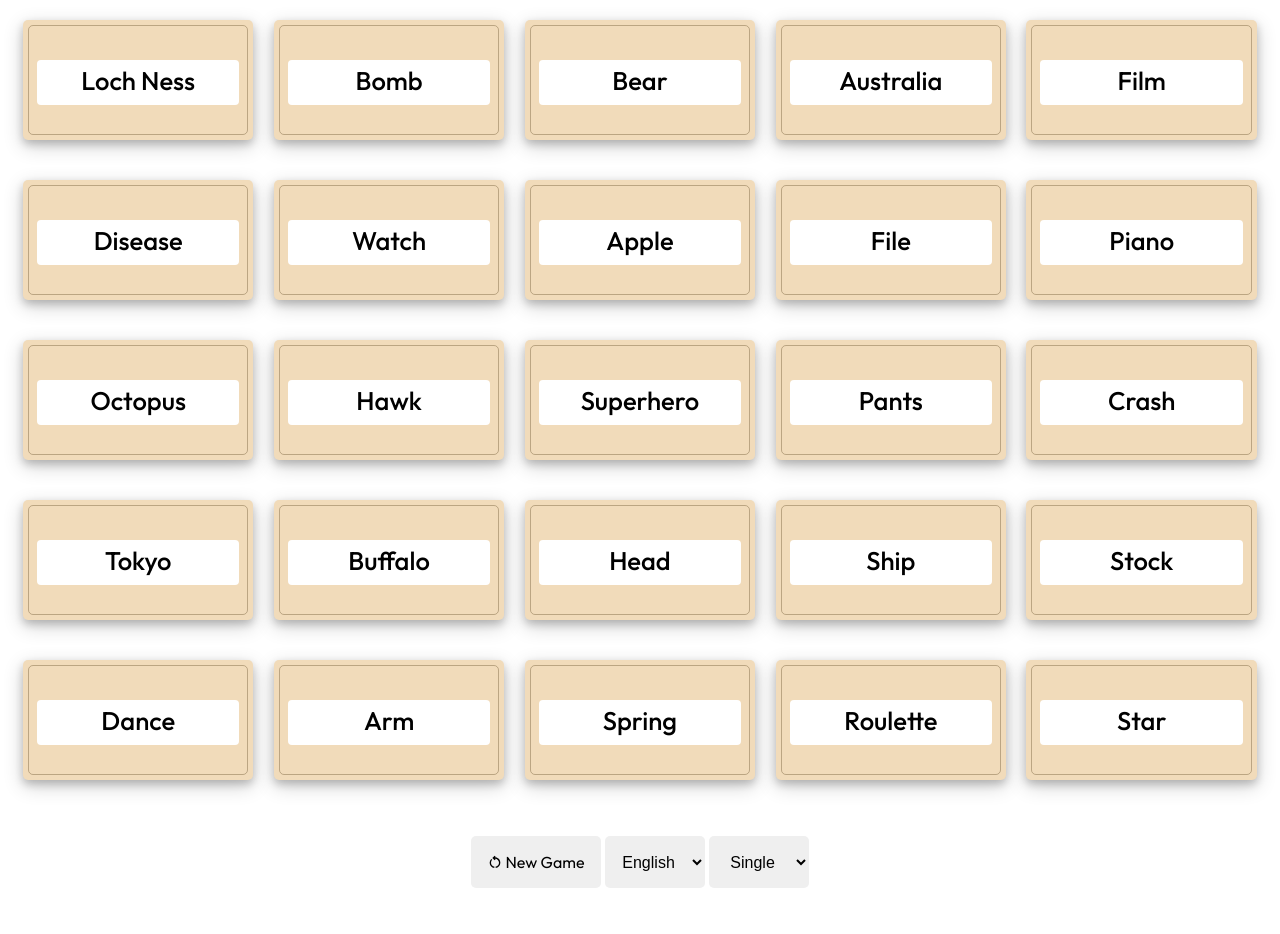
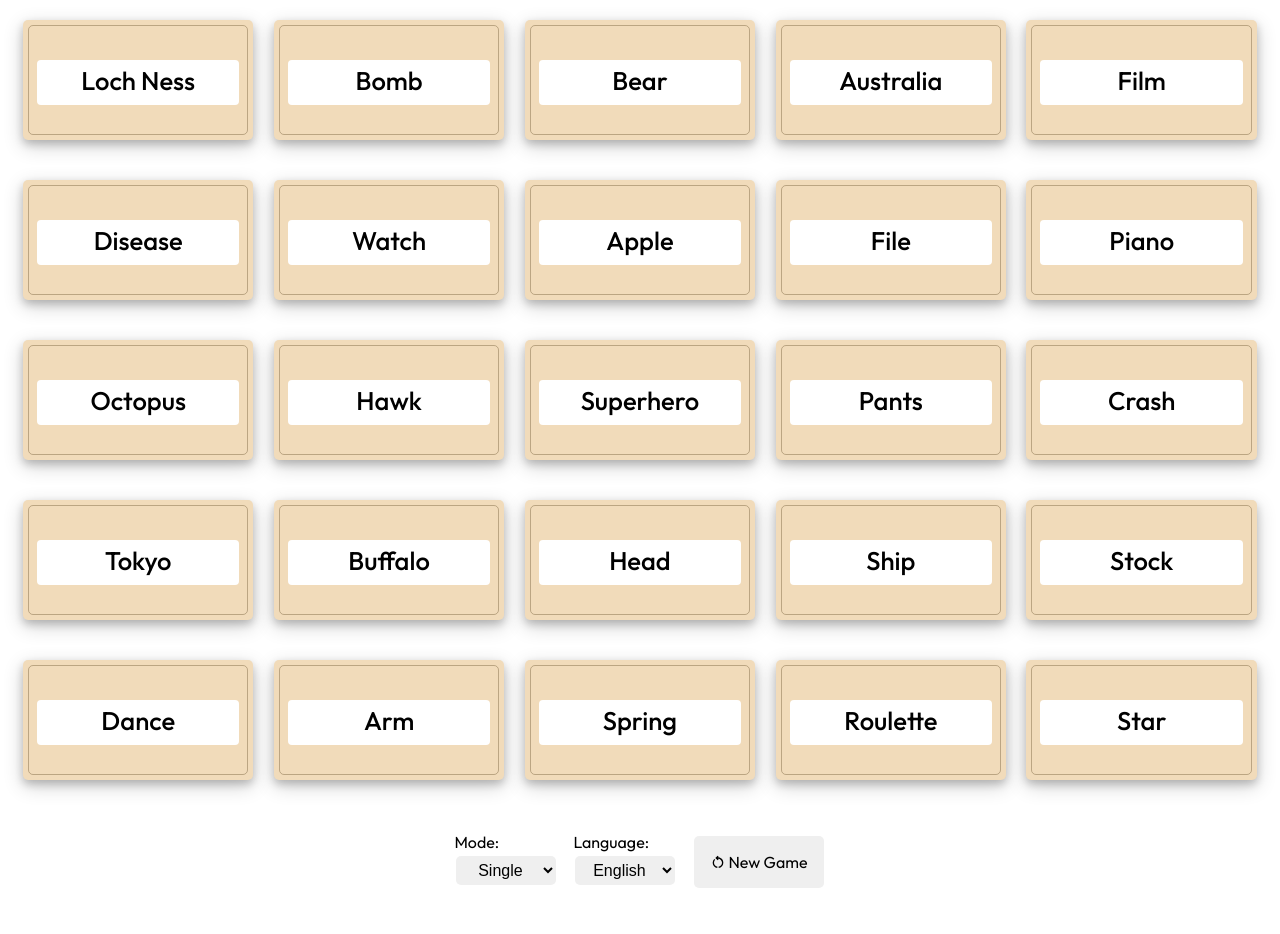
Before and after one commit to adamstrojil/code-names, a React (Create React App) app: page /#/board in a window 1280 px wide. Shown: the top 934 px of the page. Built offline with nearby package versions, Linux system fonts and the light colour scheme.

Commit message:
options menu redesign, small fixes

```diff
--- a/src/WordBank.ts
+++ b/src/WordBank.ts
@@ -159,7 +159,7 @@ export const WORD_BANK = [
     default: "Nurse",
     english: "Nurse",
     turkish: "Hemşire",
-    czech: "Sestřička",
+    czech: "Sestra",
   },
   {
     default: "Leprechaun",
@@ -1874,7 +1874,7 @@ export const WORD_BANK = [
   {
     default: "Slug",
     english: "Slug",
-    turkish: "Sümüklüböcek",
+    turkish: "Sümüklü böcek",
     czech: "Slimák",
   },
   {
@@ -2133,7 +2133,7 @@ export const WORD_BANK = [
     default: "Giant",
     english: "Giant",
     turkish: "Devasa",
-    czech: "Obří",
+    czech: "Obr",
   },
   {
     default: "Nail",
--- a/src/components/atoms/QrScanner.tsx
+++ b/src/components/atoms/QrScanner.tsx
@@ -1,3 +1,5 @@
+/** @jsxImportSource @emotion/react */
+
 import { useZxing } from "react-zxing";
 import { Box } from "../atoms";
 
--- a/src/components/atoms/Select.tsx
+++ b/src/components/atoms/Select.tsx
@@ -6,6 +6,7 @@ type Option<T> = {
 };
 
 type Props<T> = {
+  id?: string;
   options: Option<T>[];
   selectedOption: T;
   onChange: (value: T) => void;
@@ -22,15 +23,18 @@ const StyledSelect = styled.select({
   margin: "4px 2px 16px 2px",
   cursor: "pointer",
   minWidth: "100px",
+  padding: "5px",
 });
 
 export function Select<T extends string>({
   onChange,
   selectedOption,
   options,
+  id,
 }: Props<T>) {
   return (
     <StyledSelect
+      id={id}
       value={selectedOption}
       onChange={(event) => {
         onChange(event.target.value as T);
--- a/src/components/atoms/Word.tsx
+++ b/src/components/atoms/Word.tsx
@@ -16,6 +16,7 @@ const StyledSpan = styled.span<Props>(
     fontSize: "2vw",
     borderRadius: "4px",
     fontFamily: '"Outfit", sans-serif',
+    textTransform: "capitalize",
   },
   ({ showBackground, isBold, isMirrored }) => ({
     fontWeight: isBold ? 500 : 200,
--- a/src/components/molecules/GameModeSelect.tsx
+++ b/src/components/molecules/GameModeSelect.tsx
@@ -2,6 +2,7 @@ import { GameVariant } from "../../types";
 import { Select } from "../atoms";
 
 type Props = {
+  id?: string;
   selectedMode: GameVariant;
   onSelected: (value: GameVariant) => void;
 };
@@ -12,9 +13,10 @@ const OPTIONS: Array<{ value: GameVariant; label: string }> = [
   { value: "duolingo", label: "Duolingo" },
 ];
 
-export function GameModeSelect({ onSelected, selectedMode }: Props) {
+export function GameModeSelect({ onSelected, selectedMode, id }: Props) {
   return (
     <Select
+      id={id}
       options={OPTIONS}
       selectedOption={selectedMode}
       onChange={onSelected}
--- a/src/components/molecules/LanguageSelect.tsx
+++ b/src/components/molecules/LanguageSelect.tsx
@@ -2,6 +2,7 @@ import { Language } from "../../types";
 import { Select } from "../atoms";
 
 type Props = {
+  id?: string;
   selectedLanguage: Language;
   onSelected: (value: Language) => void;
 };
@@ -12,9 +13,10 @@ const OPTIONS: Array<{ value: Language; label: string }> = [
   { value: "turkish", label: "Turkish" },
 ];
 
-export function LanguageSelect({ onSelected, selectedLanguage }: Props) {
+export function LanguageSelect({ onSelected, selectedLanguage, id }: Props) {
   return (
     <Select
+      id={id}
       options={OPTIONS}
       selectedOption={selectedLanguage}
       onChange={onSelected}
--- a/src/components/organisms/OptionsMenu.tsx
+++ b/src/components/organisms/OptionsMenu.tsx
@@ -1,3 +1,5 @@
+/** @jsxImportSource @emotion/react */
+
 import { useContext } from "react";
 import { MdOutlineRestartAlt } from "react-icons/md";
 
@@ -11,6 +13,9 @@ type Props = {
   setWords: (words: Array<WordCard>) => void;
 };
 
+const languageSelectId = "languageSelect";
+const modeSelectId = "modeSelect";
+
 export function OptionsMenu({ setWords }: Props) {
   const {
     updateContext,
@@ -18,7 +23,34 @@ export function OptionsMenu({ setWords }: Props) {
   } = useContext(GameContext);
   return (
     <>
-      <Box mt="2em" display="flex" justifyContent="center">
+      <Box
+        mt="2em"
+        display="flex"
+        justifyContent="center"
+        css={{
+          flexDirection: "row",
+          flexWrap: "wrap",
+          alignItems: "center",
+          gap: "10px",
+        }}
+      >
+        <Box css={{ display: "flex", flexDirection: "row", gap: "15px" }}>
+          <Box css={{ display: "flex", flexDirection: "column" }}>
+            <label htmlFor={modeSelectId}>Mode:</label>
+            <GameModeSelect
+              id={modeSelectId}
+              onSelected={(gameVariant) => updateContext({ gameVariant })}
+              selectedMode={gameVariant}
+            />
+          </Box>
+          <Box css={{ display: "flex", flexDirection: "column" }}>
+            <label htmlFor={languageSelectId}>Language:</label>
+            <LanguageSelect
+              id={languageSelectId}
+              onSelected={(language) => updateContext({ language })}
+              selectedLanguage={language}
+            />
+          </Box>
           <Button onClick={() => setWords(getNewWordCardSet())}>
             <TextWithIcon
               text="New Game"
@@ -26,14 +58,7 @@ export function OptionsMenu({ setWords }: Props) {
               iconPlacement="left"
             />
           </Button>
-        <LanguageSelect
-          onSelected={(language) => updateContext({ language })}
-          selectedLanguage={language}
-        />
-        <GameModeSelect
-          onSelected={(gameVariant) => updateContext({ gameVariant })}
-          selectedMode={gameVariant}
-        />
+        </Box>
       </Box>
     </>
   );
--- a/src/components/pages/MainMenuPage.tsx
+++ b/src/components/pages/MainMenuPage.tsx
@@ -1,13 +1,18 @@
+/** @jsxImportSource @emotion/react */
+
 import styled from "@emotion/styled";
 import boardImg from "../../assets/board.png";
 import mapImg from "../../assets/map.png";
-import { MainMenuLink } from "../atoms";
+import { Box, MainMenuLink } from "../atoms";
 
 const CenteredContainer = styled.div({
-  position: "absolute",
-  top: "50%",
-  left: "50%",
-  transform: "translate(-50%, -50%)",
+  display: "flex",
+  gap: "10px",
+  flexWrap: "wrap",
+  justifyContent: "center",
+  alignItems: "center",
+  // height: "100vh",
+  flexDirection: "column",
 });
 
 const MainMenuLinkGroup = styled.div({
@@ -19,21 +24,110 @@ const MainMenuLinkGroup = styled.div({
 
 export function MainMenuPage() {
   return (
+    <>
       <CenteredContainer>
+        <Box
+          css={{
+            // height: "80vh",
+            display: "flex",
+            flexDirection: "column",
+            justifyContent: "center",
+          }}
+        >
+          <Box
+            as="h1"
+            css={{ fontSize: "6vh", fontWeight: "400", textAlign: "center" }}
+          >
+            Code names
+          </Box>
           <MainMenuLinkGroup>
             <MainMenuLink to="/board">
               <>
                 Show board
-            <img aria-hidden alt="" src={boardImg} style={{ width: "150px" }} />
+                <img
+                  aria-hidden
+                  alt=""
+                  src={boardImg}
+                  style={{ width: "150px" }}
+                />
               </>
             </MainMenuLink>
             <MainMenuLink to="/map">
               <>
                 Scan map
-            <img aria-hidden alt="" src={mapImg} style={{ width: "150px" }} />
+                <img
+                  aria-hidden
+                  alt=""
+                  src={mapImg}
+                  style={{ width: "150px" }}
+                />
               </>
             </MainMenuLink>
           </MainMenuLinkGroup>
+        </Box>
+        {/* <Box css={{ width: "60vw" }}>
+          <h2>Rules</h2>
+          <article>
+            <p>
+              Codenames is a game played by 4 or more players in which players
+              are split into two teams, red and blue, and guess words based on
+              clues from their teammates. One player from each team becomes the
+              spymaster, while the others play as field operatives. The end goal
+              is to place all of the team’s agent tiles.
+            </p>
+
+            <p>
+              During setup, 25 cards containing words are randomly laid out in a
+              5x5 grid. Some represent red agents (red squares), some represent
+              blue agents (blue squares), one represents the assassin (black
+              square), and the rest are innocent bystanders (beige squares). The
+              spymasters receive a randomly dealt card with colored squares
+              representing the words. They must help their field operatives
+              guess the words representing their agents while avoiding opposing
+              agents, innocent bystanders, and the assassin. The ‘lights’ on the
+              key card represent which team will go first and have an extra
+              agent that must be found.
+            </p>
+
+            <p>
+              Each turn, the spymaster gives a verbal clue containing only a
+              single word and a number. The verbal clue should represent agents
+              of own color in some way. For example, for the word cards ‘beach’,
+              ‘whale’, and ‘water’, one could give the clue ‘ocean’, as these
+              things are all related to the ocean. The number represents how
+              many words match that clue. The single word clue must be related
+              by meaning, so it cannot be purely phonetically related. It also
+              cannot be or contain any uncovered word. If an invalid clue is
+              given – the clue is explicitly invalidated by the opposing
+              spymaster – the turn ends immediately and the opposing team gets
+              to randomly reveal one of their own agents.
+            </p>
+
+            <p>
+              After the verbal clue is given, the field operatives must guess
+              which of the words go with the clue. The word cards will
+              subsequently be covered with an agent tile, a bystander tile, or
+              the assassin tile by the spymaster as guesses are made. The field
+              operatives must make at least one guess per turn, with the maximum
+              number of guesses for a turn being the number given in the clue
+              plus one. Once a correct guess is made, the field operatives may
+              continue to make guesses or choose to end their turn voluntarily.
+              If a bystander or an opposing agent is revealed, the turn ends. If
+              the assassin is revealed, the game ends immediately with a loss
+              for the guessing team. For a faster game, or in certain situations
+              such as the opposing team taking too long guessing, a timer, such
+              as the hourglass timer included in the game&apos;s packaging, can
+              be used.
+            </p>
+
+            <p>
+              Besides the assassin, the game ends when all of one team’s agents
+              are found, winning the game for that team.
+            </p>
+          </article>
+          <a href="https://czechgames.com/en/codenames/">https://czechgames.com/en/codenames/</a>
+        </Box> */}
       </CenteredContainer>
+    </>
   );
 }
```
Lines whose indentation alone changed are shown as unchanged.
